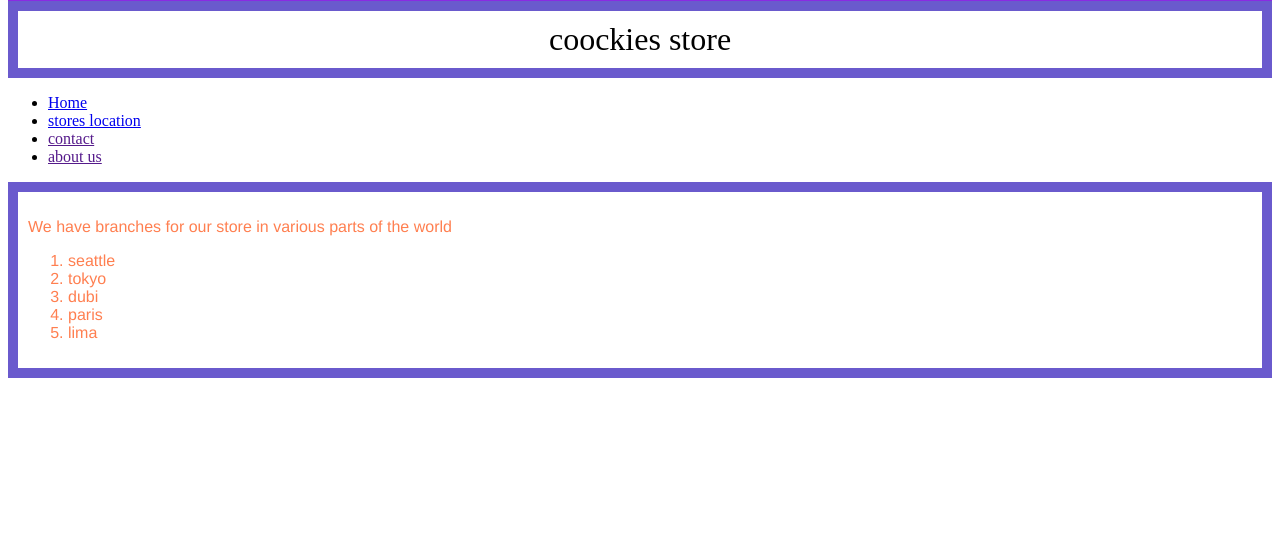
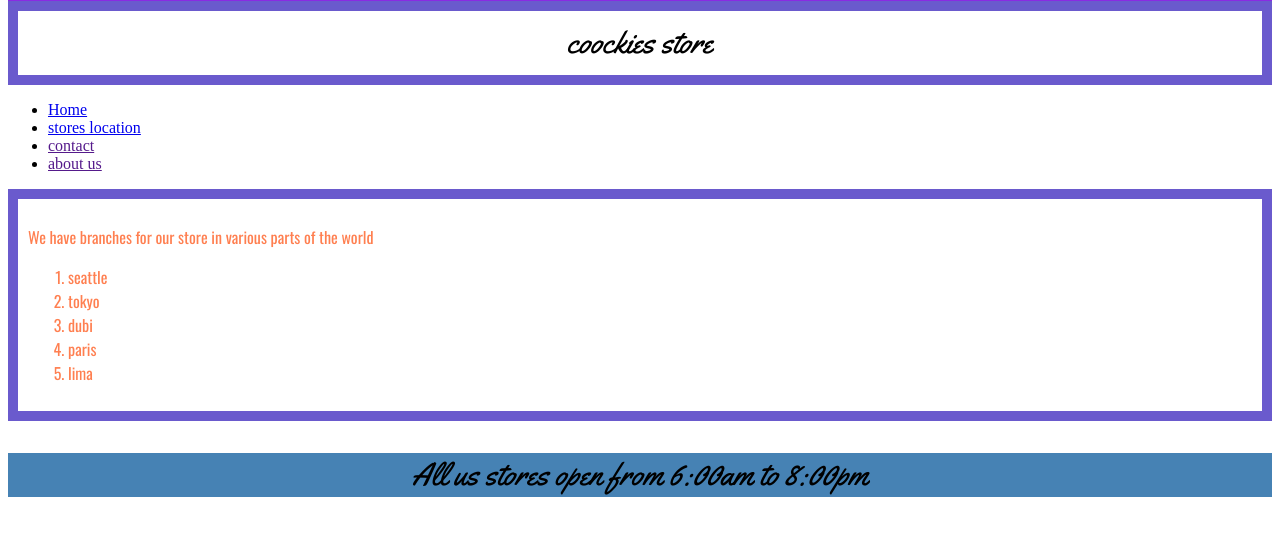
Before and after one commit to AbdallahAlkhatatbeh/cookie-stand, a plain HTML site: page index.html in a window 1280 px wide. Shown: the part 175-710 px from the top of the page. Drawn offline with nearby package versions, Linux system fonts and the light colour scheme.

Commit message:
lab-10b committed

```diff
--- a/css/style.css
+++ b/css/style.css
@@ -22,6 +22,7 @@ header{
     background-color: blueviolet;
 }
 #store{
+    font-family: 'Yellowtail' ;
     font-size: xx-large;
     text-align: center;
     margin: auto;
@@ -29,9 +30,15 @@ header{
     border: 10px solid slateblue;
 }
 nav{
-    font-family: 'Franklin Gothic Medium', 'Arial Narrow', Arial, sans-serif;
+    font-family: 'Oswald' ;
     color: coral;
     margin: auto;
     padding: 10px;
     border: 10px solid slateblue;
 }
+#lastpa{
+    font-family: 'Yellowtail' ;
+    font-size: xx-large;
+    text-align: center;
+    background-color: steelblue;
+}
--- a/index.html
+++ b/index.html
@@ -5,7 +5,9 @@
     <meta name="viewport" content="width=device-width, initial-scale=1.0">
     <title>Document</title>
     <link rel="stylesheet" href="css/style.css">
-
+    <link href="https://fonts.googleapis.com/css?family=Yellowtail&display=swap" rel="stylesheet">
+    <link href="https://fonts.googleapis.com/css?family=Oswald|Roboto+Condensed|Yellowtail&display=swap"
+        rel="stylesheet">
 </head>
 <body id="sales">
     <header>
@@ -76,7 +78,7 @@
 
     </ol>
 </nav>
-
+<p id="lastpa">All us stores open from 6:00am to 8:00pm  </p>
 
 </body>
 </html>
```
Also changed, not shown: sales.html (+3 -0 lines).
